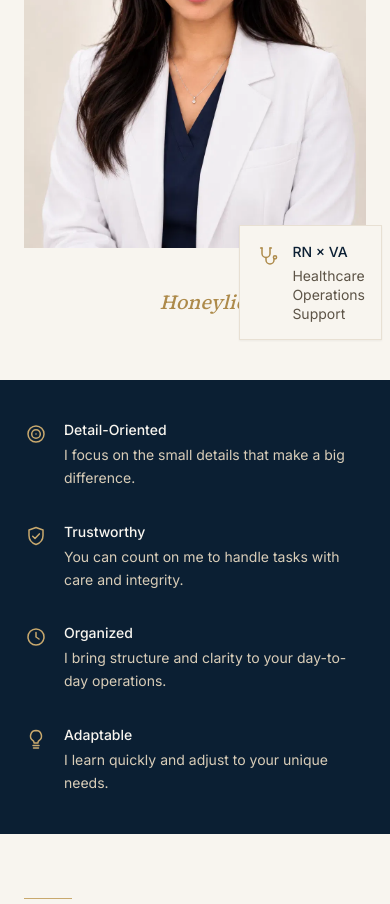
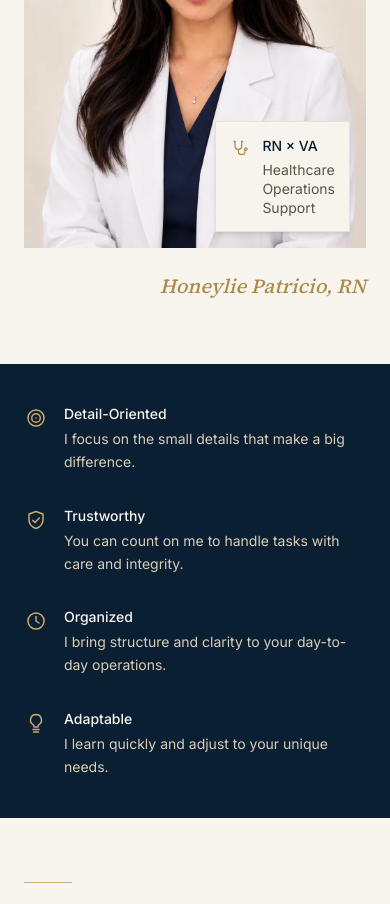
Before and after one commit to honeyliepatricio/honeylie-patricio-portfolio, a Next.js app: page / in a window 390 px wide. Shown: the part 1140-2044 px from the top of the page. Built offline with nearby package versions, Linux system fonts and the light colour scheme.

Commit message:
Update Hero.tsx

```diff
--- a/src/components/Hero.tsx
+++ b/src/components/Hero.tsx
@@ -69,10 +69,9 @@ export default function Hero() {
               sizes="(min-width: 1024px) 28rem, 90vw"
               className="object-cover"
             />
-          </div>
 
-          <div className="absolute -bottom-6 -right-4 flex max-w-[15rem] items-start gap-3 border border-stone-200 bg-stone-50 p-4 shadow-sm sm:-right-8">
-            <StethoscopeIcon className="mt-0.5 h-6 w-6 shrink-0 text-gold-600" />
+            <div className="absolute bottom-4 right-4 flex max-w-[12rem] items-start gap-3 border border-stone-200 bg-stone-50/95 p-3.5 shadow-md backdrop-blur-sm">
+              <StethoscopeIcon className="mt-0.5 h-5 w-5 shrink-0 text-gold-600" />
               <div className="text-sm leading-snug text-navy-900">
                 <p className="font-medium">RN × VA</p>
                 <p className="mt-1 text-stone-600">
@@ -84,8 +83,9 @@ export default function Hero() {
                 </p>
               </div>
             </div>
+          </div>
 
-          <p className="mt-10 text-right font-serif text-xl italic text-gold-600 lg:mt-6">
+          <p className="mt-6 text-right font-serif text-xl italic text-gold-600">
             {site.fullName}
           </p>
         </div>
```
Lines whose indentation alone changed are shown as unchanged.
